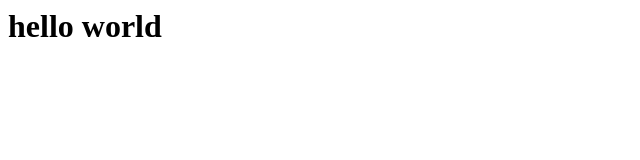
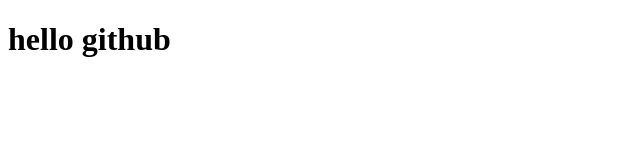
Before and after one commit to nguyen1001/test, a plain HTML site: page index.html in a window 1280 px wide. Shown: the whole page, without its empty margins (0-640 px from the left). Drawn offline with Linux system fonts and the light colour scheme.

Commit message:
upload file

```diff
--- a/index.html
+++ b/index.html
@@ -1 +1,12 @@
-<h1>hello world</h1>
+<!DOCTYPE html>
+<html lang="en">
+<head>
+    <meta charset="UTF-8">
+    <meta http-equiv="X-UA-Compatible" content="IE=edge">
+    <meta name="viewport" content="width=device-width, initial-scale=1.0">
+    <title>hello github</title>
+</head>
+<body>
+    <h1>hello github</h1>
+</body>
+</html>
```
